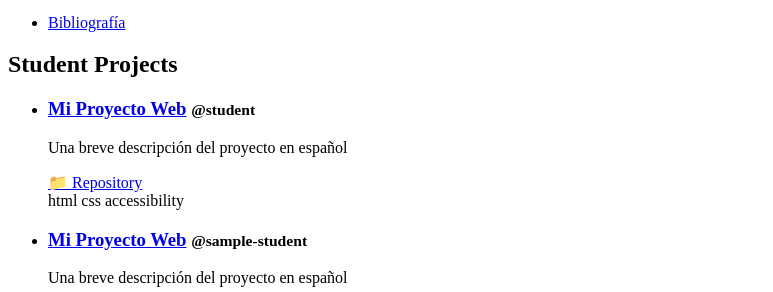
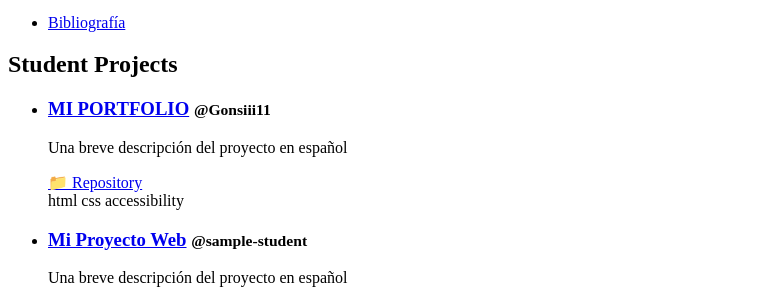
Before and after one commit to ruvebal/frontend-I-udit, a Jekyll site: the page built from 2025-fall/es/index.md, in a window 1280 px wide. Shown: the part 572-864 px from the top of the page, without its empty margins (0-773 px from the left). Built offline with Jekyll 4.4.1, drawn with Linux system fonts in a browser that asks for light colours.

Commit message:
Modificado el .yml

```diff
--- a/_data/students/2025-fall/Gonsiii11.yml
+++ b/_data/students/2025-fall/Gonsiii11.yml
@@ -1,7 +1,7 @@
 # Sample student entry - copy this template for each student
 # Filename should match student's GitHub username: {username}.yml
 
-handle: student
+handle: Gonsiii11
 name: Iván Herrera González
 email: ivan.herrera@lumnos.udit.es
 github_url: https://github.com/Gonsiii11/
@@ -10,7 +10,7 @@ repository_url: https://github.com/Gonsiii11/trabajo-frontend
 
 # Project metadata (filled by student in Week 4)
 title:
- es: Mi Proyecto Web
+ es: MI PORTFOLIO
  en: My Web Project
 
 abstract:
```
